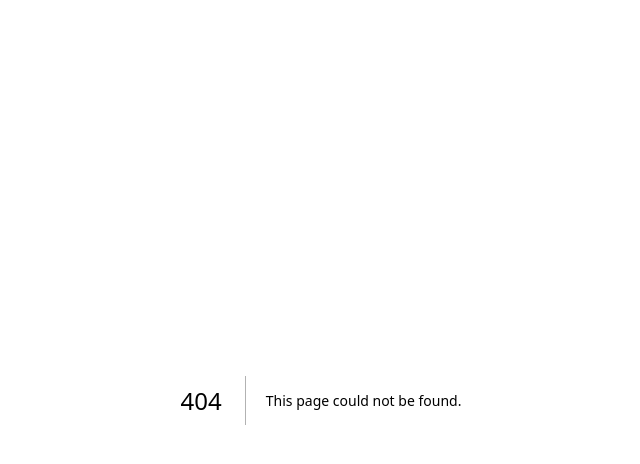
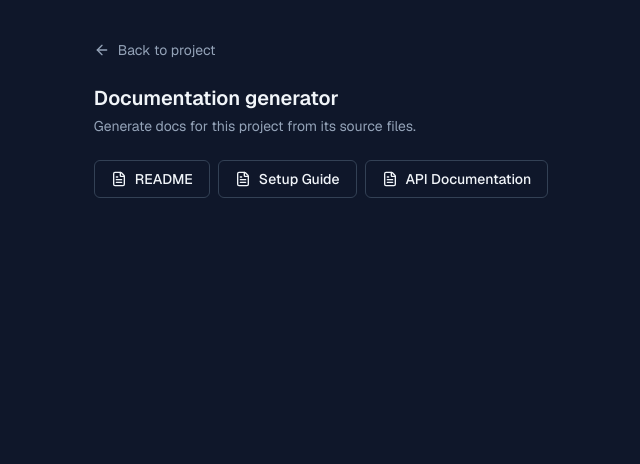
Before and after one commit to tech-dipesh/strix-online-oa, a Next.js app in the folder frontend/: page /projects/1/docs in a window 1280 px wide. Before the commit this address had no page. Shown: the top 464 px of the page, without its empty margins (319-959 px from the left). Built offline with nearby package versions, Linux system fonts and the light colour scheme; no server answers; sample sign-in values are in the browser's storage.

Commit message:
the Docs Page With the TanStack Custom Hooks, With the Projects Page

```diff
--- /dev/null
+++ b/frontend/src/app/projects/[projectId]/docs/page.tsx
@@ -0,0 +1,97 @@
+"use client";
+
+import { useParams } from "next/navigation";
+import Link from "next/link";
+import { useState } from "react";
+import { ArrowLeft, Copy, FileText } from "lucide-react";
+import { Button } from "@/components/ui/button";
+import { useGenerateDoc, useGeneratedDocs } from "@/hooks/use-docs";
+import { useRequireAuth } from "@/hooks/use-require-auth";
+import type { DocType } from "@/lib/types";
+import { ApiError } from "@/lib/api";
+
+const DOC_TYPES: { value: DocType; label: string }[] = [
+  { value: "readme", label: "README" },
+  { value: "setup", label: "Setup Guide" },
+  { value: "api", label: "API Documentation" },
+];
+
+export default function DocsPage() {
+  const isReady = useRequireAuth();
+  const params = useParams<{ projectId: string }>();
+  const projectId = params.projectId;
+
+  const { data: docs } = useGeneratedDocs(projectId);
+  const generateDoc = useGenerateDoc(projectId);
+  const [error, setError] = useState<string | null>(null);
+  const [copied, setCopied] = useState(false);
+
+  if (!isReady) return null;
+
+  const latestDoc = generateDoc.data ?? docs?.[0] ?? null;
+
+  const handleGenerate = (docType: DocType) => {
+    setError(null);
+    generateDoc.mutate(docType, {
+      onError: (err) => setError(err instanceof ApiError ? err.message : "Generation failed"),
+    });
+  };
+
+  const handleCopy = () => {
+    if (!latestDoc) return;
+    navigator.clipboard.writeText(latestDoc.content);
+    setCopied(true);
+    setTimeout(() => setCopied(false), 1500);
+  };
+
+  return (
+    <main className="mx-auto min-h-screen max-w-3xl px-6 py-10">
+      <Link
+        href={`/projects/${projectId}`}
+        className="mb-6 flex items-center gap-2 text-sm text-muted hover:text-foreground"
+      >
+        <ArrowLeft size={16} /> Back to project
+      </Link>
+
+      <h1 className="mb-1 text-xl font-semibold text-foreground">Documentation generator</h1>
+      <p className="mb-6 text-sm text-muted">Generate docs for this project from its source files.</p>
+
+      <div className="mb-6 flex gap-2">
+        {DOC_TYPES.map((doc) => (
+          <Button
+            key={doc.value}
+            variant="ghost"
+            disabled={generateDoc.isPending}
+            onClick={() => handleGenerate(doc.value)}
+          >
+            <span className="flex items-center gap-2">
+              <FileText size={16} />
+              {generateDoc.isPending ? "Generating..." : doc.label}
+            </span>
+          </Button>
+        ))}
+      </div>
+
+      {error && <p className="mb-4 text-sm text-red-400">{error}</p>}
+
+      {latestDoc && (
+        <div className="rounded-lg border border-border bg-surface/30 p-4">
+          <div className="mb-3 flex items-center justify-between">
+            <span className="text-xs uppercase tracking-wide text-accent">
+              {latestDoc.doc_type}
+            </span>
+            <button
+              onClick={handleCopy}
+              className="flex cursor-pointer items-center gap-1.5 text-xs text-muted hover:text-foreground"
+            >
+              <Copy size={13} /> {copied ? "Copied" : "Copy"}
+            </button>
+          </div>
+          <pre className="overflow-x-auto whitespace-pre-wrap font-mono text-sm text-foreground">
+            {latestDoc.content}
+          </pre>
+        </div>
+      )}
+    </main>
+  );
+}
--- /dev/null
+++ b/frontend/src/app/projects/[projectId]/page.tsx
@@ -0,0 +1,108 @@
+"use client";
+
+import { useState } from "react";
+import { useParams } from "next/navigation";
+import Link from "next/link";
+import { ArrowLeft, FileText, GitCompare, History, MessageSquare } from "lucide-react";
+import { FileTree } from "@/components/file-tree";
+import { RunReviewPanel } from "@/components/run-review-panel";
+import { UploadDropzone } from "@/components/upload-dropzone";
+import { useFileContent, useFiles } from "@/hooks/use-files";
+import { useRequireAuth } from "@/hooks/use-require-auth";
+import { buildFileTree } from "@/lib/file-tree";
+
+export default function ProjectDetailPage() {
+  const isReady = useRequireAuth();
+  const params = useParams<{ projectId: string }>();
+  const projectId = params.projectId;
+
+  const { data: files, isLoading } = useFiles(projectId);
+  const [selectedFileId, setSelectedFileId] = useState<string | null>(null);
+  const { data: fileContent, isLoading: isContentLoading } = useFileContent(
+    projectId,
+    selectedFileId,
+  );
+
+  if (!isReady) return null;
+
+  const tree = buildFileTree(files ?? []);
+
+  return (
+    <main className="mx-auto min-h-screen max-w-6xl px-6 py-10">
+      <div className="mb-6 flex items-center justify-between">
+        <Link href="/projects" className="flex items-center gap-2 text-sm text-muted hover:text-foreground">
+          <ArrowLeft size={16} /> Back to projects
+        </Link>
+        <div className="flex gap-4">
+          <Link
+            href={`/projects/${projectId}/chat`}
+            className="flex items-center gap-2 text-sm text-muted hover:text-foreground"
+          >
+            <MessageSquare size={16} /> Chat with code
+          </Link>
+          <Link
+            href={`/projects/${projectId}/diff`}
+            className="flex items-center gap-2 text-sm text-muted hover:text-foreground"
+          >
+            <GitCompare size={16} /> Diff review
+          </Link>
+          <Link
+            href={`/projects/${projectId}/docs`}
+            className="flex items-center gap-2 text-sm text-muted hover:text-foreground"
+          >
+            <FileText size={16} /> Docs
+          </Link>
+          <Link
+            href={`/projects/${projectId}/reviews`}
+            className="flex items-center gap-2 text-sm text-muted hover:text-foreground"
+          >
+            <History size={16} /> Review history
+          </Link>
+        </div>
+      </div>
+
+      {isLoading && <p className="text-sm text-muted">Loading files...</p>}
+
+      {!isLoading && files?.length === 0 && (
+        <div className="mb-6">
+          <UploadDropzone projectId={projectId} />
+        </div>
+      )}
+
+      {!isLoading && files && files.length > 0 && (
+        <div className="grid grid-cols-[260px_1fr] gap-6">
+          <aside className="flex flex-col gap-4">
+            <UploadDropzone projectId={projectId} />
+            <div className="rounded-lg border border-border bg-surface/30 p-2">
+              <FileTree
+                nodes={tree}
+                selectedFileId={selectedFileId}
+                onSelectFile={setSelectedFileId}
+              />
+            </div>
+            <RunReviewPanel projectId={projectId} selectedFileId={selectedFileId} />
+          </aside>
+
+          <section className="rounded-lg border border-border bg-surface/30 p-4">
+            {!selectedFileId && (
+              <p className="text-sm text-muted">Select a file to preview it.</p>
+            )}
+            {selectedFileId && isContentLoading && (
+              <p className="text-sm text-muted">Loading file...</p>
+            )}
+            {selectedFileId && fileContent && (
+              <div>
+                <p className="mb-3 border-b border-border pb-2 text-xs text-muted">
+                  {fileContent.path}
+                </p>
+                <pre className="overflow-x-auto whitespace-pre-wrap font-mono text-sm text-foreground">
+                  {fileContent.content}
+                </pre>
+              </div>
+            )}
+          </section>
+        </div>
+      )}
+    </main>
+  );
+}
--- /dev/null
+++ b/frontend/src/hooks/use-docs.ts
@@ -0,0 +1,25 @@
+import { useMutation, useQuery, useQueryClient } from "@tanstack/react-query";
+import { apiRequest } from "@/lib/api";
+import type { DocType, GeneratedDocPublic } from "@/lib/types";
+
+export function useGenerateDoc(projectId: string) {
+  const queryClient = useQueryClient();
+
+  return useMutation({
+    mutationFn: (docType: DocType) =>
+      apiRequest<GeneratedDocPublic>(`/projects/${projectId}/docs`, {
+        method: "POST",
+        body: { doc_type: docType },
+      }),
+    onSuccess: () => {
+      queryClient.invalidateQueries({ queryKey: ["docs", projectId] });
+    },
+  });
+}
+
+export function useGeneratedDocs(projectId: string) {
+  return useQuery({
+    queryKey: ["docs", projectId],
+    queryFn: () => apiRequest<GeneratedDocPublic[]>(`/projects/${projectId}/docs`),
+  });
+}
```
